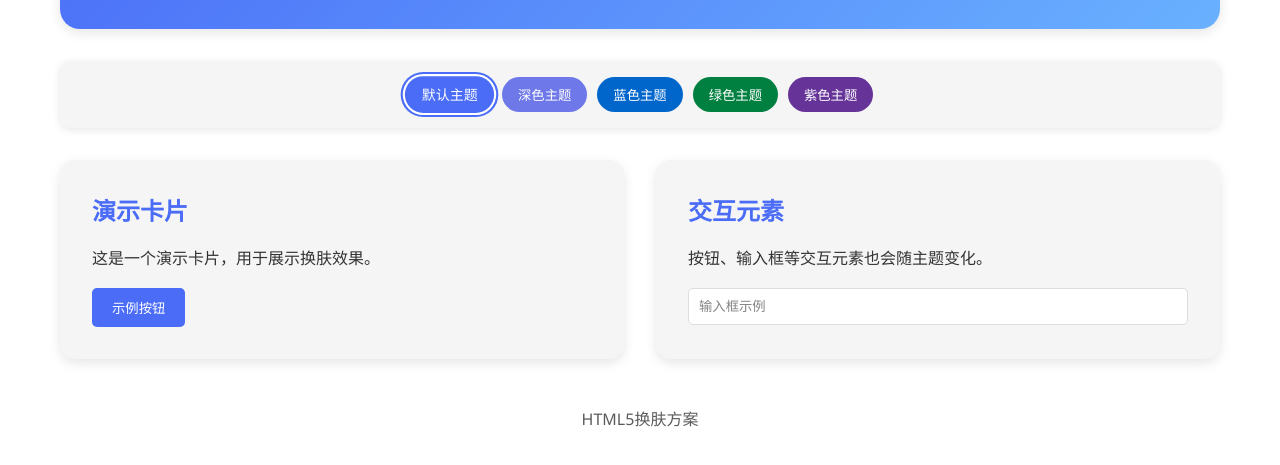
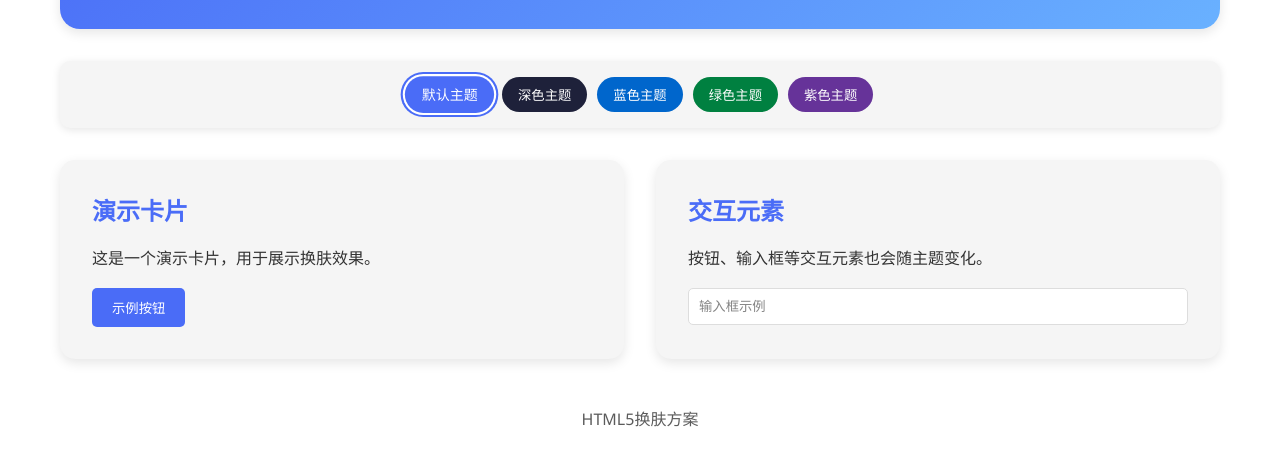
Before and after one commit to KobeBryant824/ChangeSkin, a plain HTML site: page index.html in a window 1280 px wide. Shown: the part 133-598 px from the top of the page. Drawn offline with Linux system fonts and the light colour scheme.

Commit message:
修复深色主题异常

```diff
--- a/index.html
+++ b/index.html
@@ -7,12 +7,6 @@
   <style>
     :root {
       /* 默认主题变量 */
-      --primary-color: #4a6cf7;
-      --secondary-color: #69b1ff;
-      --background-color: #ffffff;
-      --text-color: #333333;
-      --card-bg-color: #f5f5f5;
-      --button-bg-color: #4a6cf7;
       --button-text-color: #ffffff;
       --input-bg-color: #ffffff;
       --input-border-color: #dddddd;
@@ -21,18 +15,27 @@
       --shadow-color: rgba(0, 0, 0, 0.1);
       --transition-speed: 0.3s;
     }
+    /* 默认主题 */
+    [data-theme='default'] {
+      --primary-color: #4a6cf7;
+      --secondary-color: #69b1ff;
+      --background-color: #ffffff;
+      --text-color: #333333;
+      --card-bg-color: #f5f5f5;
+      --button-bg-color: #4a6cf7;
+      --header-bg-color: linear-gradient(135deg, #4a6cf7, #69b1ff);
+    }
     /* 深色主题 */
     [data-theme='dark'] {
-      --primary-color: #1e213a;
+      --primary-color: #646ba6;
       --secondary-color: #3c405a;
       --background-color: #121420;
       --text-color: #e0e0e0;
-      --card-bg-color: #1e213a;
-      --button-bg-color: #6e78e8;
-      --button-text-color: #ffffff;
+      --card-bg-color: #3c405a;
+      --button-bg-color: #1e213a;
       --input-bg-color: #3c405a;
       --input-border-color: #555555;
-      --header-bg-color: linear-gradient(135deg, #1e213a, #3c405a);
+      --header-bg-color: linear-gradient(135deg, #1e213a, #c6cbee);
       --shadow-color: rgba(0, 0, 0, 0.3);
     }
     /* 蓝色主题 */
@@ -236,12 +239,6 @@
 
       // 更新按钮状态
       updateActiveButton(theme)
-
-      // 添加主题切换动画效果
-      document.body.classList.add('theme-transition')
-      setTimeout(() => {
-        document.body.classList.remove('theme-transition')
-      }, 300)
     }
 
     // 更新活动按钮状态
@@ -254,15 +251,6 @@
         }
       })
     }
-
-    // 添加CSS动画样式
-    const style = document.createElement('style')
-    style.textContent = `
-        .theme-transition {
-            transition: background-color 0.3s ease, color 0.3s ease;
-        }
-    `
-    document.head.appendChild(style)
   })
 </script>
 </body>
```
